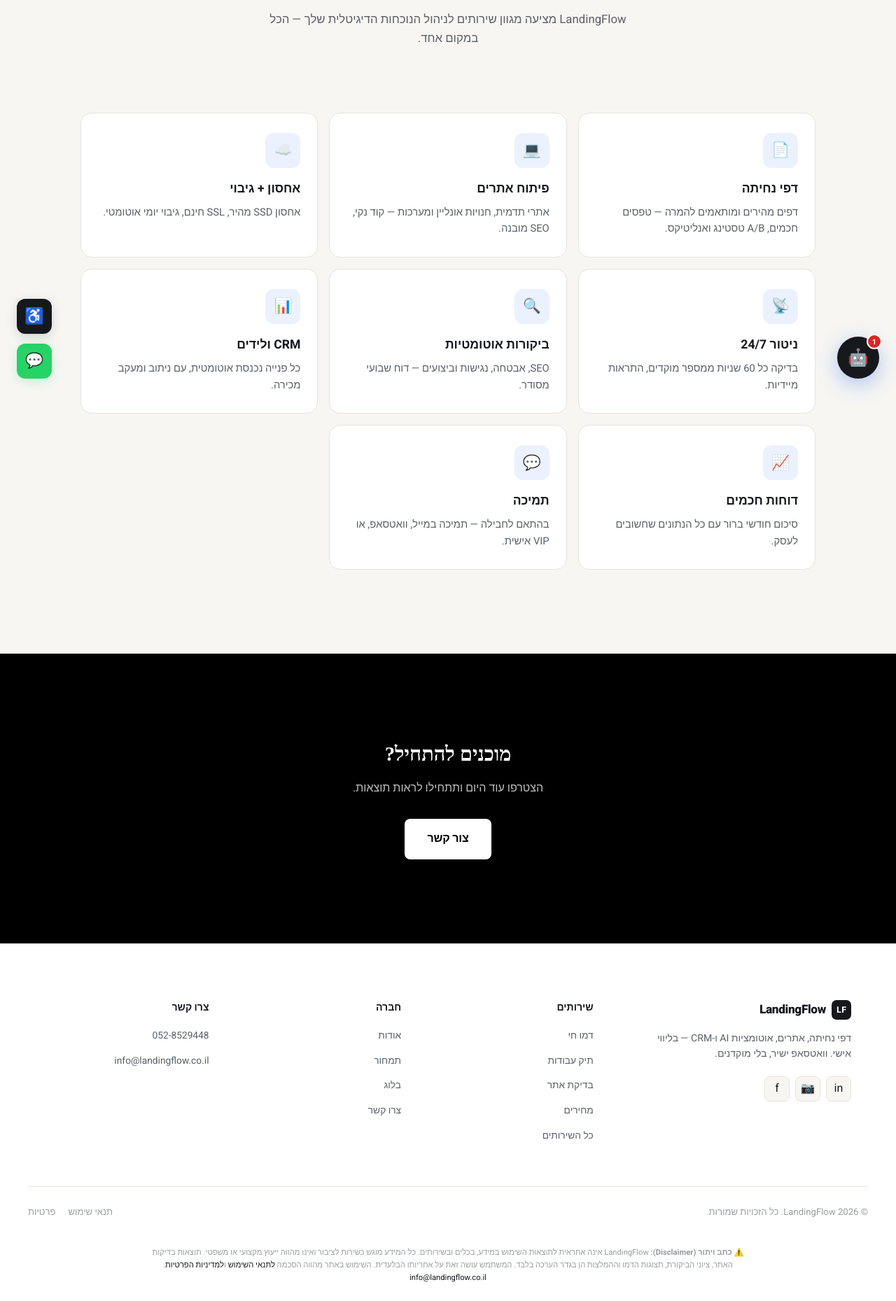
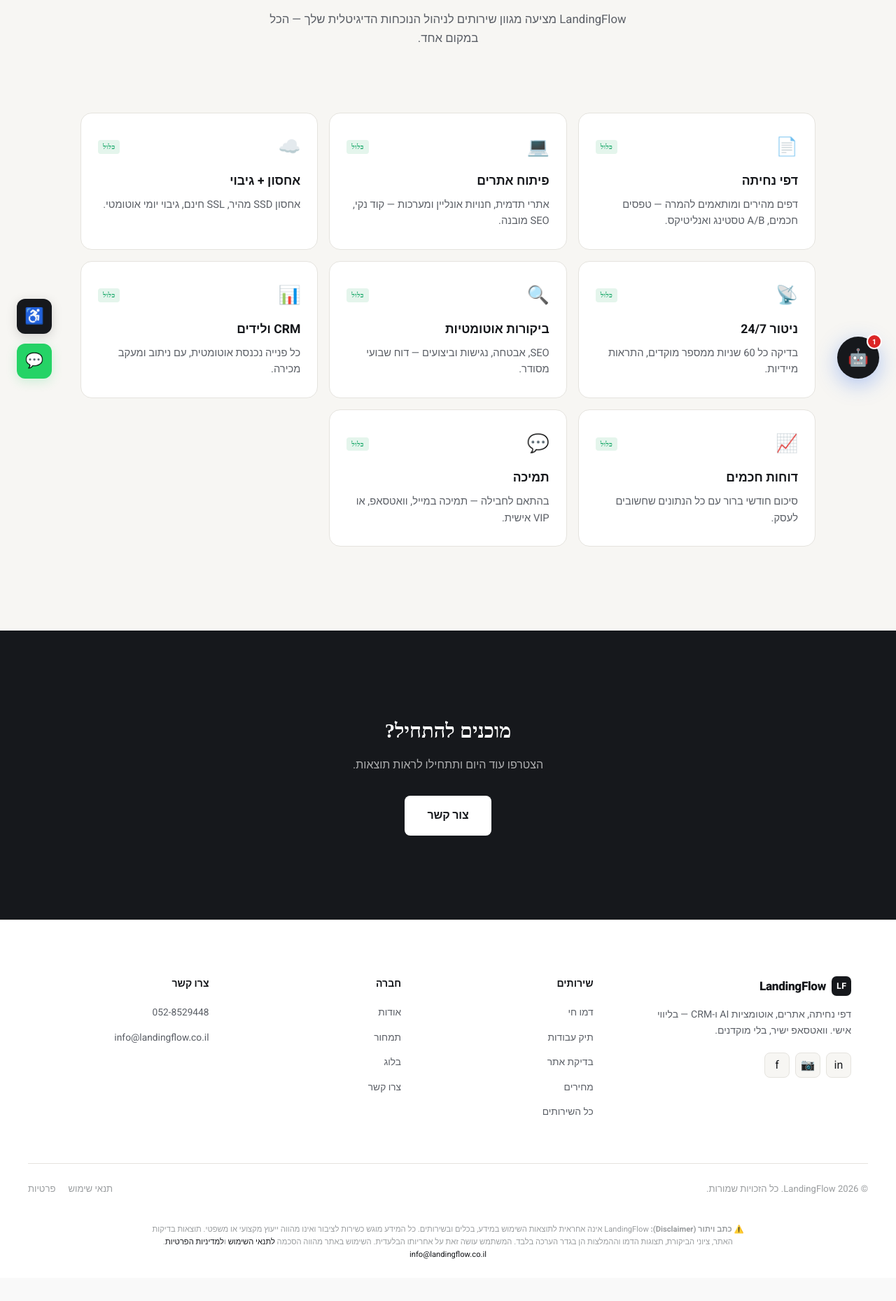
Before and after one commit to BennyTheLion/LandingFlow, a PHP site: page /services in a window 1280 px wide. Shown: the part 235-2094 px from the top of the page at 70% size. After the commit the page ends 2034 px from the top, so only its background shows below. Run offline with PHP 8.4, Linux system fonts and the light colour scheme; some libraries are stand-ins or nearby versions; some web fonts are replaced.

Commit message:
Extend the redesign to the services and portfolio pages
Removes the leftover hardcoded blue accent from the services page (same
inconsistency fixed on pricing) and swaps its circular icon badges for the
bare-icon + mono "included" tag treatment used on the homepage. Portfolio
gets one honest supporting line tying it to the "personally built, not
templated" positioning established elsewhere.

Co-Authored-By: Claude Sonnet 5 <noreply@anthropic.com>
Claude-Session: https://claude.ai/code/session_01SWBzFfwmh3y9GoQngawdzv

```diff
--- a/app/views/public/portfolio.php
+++ b/app/views/public/portfolio.php
@@ -3,7 +3,8 @@
   <div class="head-center" style="margin-bottom:40px">
     <span class="section-eyebrow">תיק עבודות</span>
     <h1 class="section-title" style="margin:0 auto 12px">ראו אתרים שבנינו</h1>
-    <p class="section-sub" style="margin:0 auto 30px">גללו בין האתרים שיצרנו. כל אתר נטען בתצוגה מקדימה חיה.</p>
+    <p class="section-sub" style="margin:0 auto 14px">גללו בין האתרים שיצרנו. כל אתר נטען בתצוגה מקדימה חיה.</p>
+    <p style="font-family:var(--font-mono);font-size:.76rem;color:var(--ink-faint);margin:0 auto 30px">✦ כל אתר כאן נבנה אישית, אחד אחד — לא מתבנית גנרית</p>
   </div>
 
   <style>
--- a/app/views/public/services.php
+++ b/app/views/public/services.php
@@ -24,6 +24,25 @@ $services = [
 $svcType = $serviceType ?? "index";
 $s = $services[$svcType] ?? $services["index"];
 ?>
+<style>
+.svc-grid{display:grid;grid-template-columns:repeat(auto-fill,minmax(280px,1fr));gap:16px;max-width:1050px;margin:0 auto}
+.svc-card{background:var(--surface);border:1px solid var(--border);border-radius:16px;padding:28px 24px;display:block;transition:all .25s;text-decoration:none;color:inherit}
+.svc-card:hover{border-color:var(--signal);box-shadow:var(--shadow-md);transform:translateY(-2px)}
+.svc-card .ic{font-size:1.6rem;margin-bottom:14px;display:flex;align-items:center;justify-content:space-between}
+.svc-card .ic .tag{font-family:var(--font-mono);font-size:.62rem;font-weight:600;letter-spacing:.02em;color:var(--signal);background:var(--signal-soft);padding:2px 7px;border-radius:4px}
+.svc-card h3{font-size:1.1rem;font-weight:700;margin-bottom:8px}
+.svc-card p{color:var(--ink-soft);font-size:.92rem;line-height:1.6}
+
+.svc-long{max-width:750px;margin:0 auto 30px;background:var(--surface);border:1px solid var(--border);border-radius:14px;padding:24px}
+.svc-long p{color:var(--ink-soft);font-size:.95rem;line-height:1.8}
+.svc-features{display:grid;grid-template-columns:1fr;gap:10px;max-width:700px;margin:0 auto}
+.svc-feature{display:flex;align-items:center;gap:10px;background:var(--surface);border:1px solid var(--border);border-radius:12px;padding:14px 18px;font-size:.95rem}
+.svc-feature .check{color:var(--signal);font-weight:700;font-size:1.05rem;flex-shrink:0}
+
+.svc-cta{background:var(--ink);color:#fff;text-align:center}
+.svc-cta h2{font-size:1.8rem;font-weight:800;margin-bottom:14px}
+.svc-cta p{color:rgba(255,255,255,.65);max-width:480px;margin:0 auto 30px}
+</style>
 
 <section style="padding-top:140px"><div class="container">
   <div class="head-center" style="margin-bottom:50px">
@@ -33,12 +52,12 @@ $s = $services[$svcType] ?? $services["index"];
   </div>
 
 <?php if (isset($s["items"])): ?>
-<div style="display:grid;grid-template-columns:repeat(auto-fill,minmax(280px,1fr));gap:16px;max-width:1050px;margin:0 auto">
+<div class="svc-grid">
 <?php foreach ($s["items"] as $item): ?>
-<a href="<?= $url($item["url"]) ?>" style="background:var(--surface);border:1px solid var(--border);border-radius:16px;padding:28px 24px;display:block;transition:transform .25s,box-shadow .25s;text-decoration:none;color:inherit">
-  <div style="width:50px;height:50px;border-radius:12px;background:rgba(37,99,235,.09);display:flex;align-items:center;justify-content:center;font-size:1.3rem;margin-bottom:16px"><?= $item["icon"] ?></div>
-  <h3 style="font-size:1.1rem;font-weight:700;margin-bottom:8px"><?= $item["title"] ?></h3>
-  <p style="color:var(--ink-soft);font-size:.92rem;line-height:1.6"><?= $item["desc"] ?></p>
+<a href="<?= $url($item["url"]) ?>" class="svc-card">
+  <div class="ic"><span><?= $item["icon"] ?></span><span class="tag">כלול</span></div>
+  <h3><?= $item["title"] ?></h3>
+  <p><?= $item["desc"] ?></p>
 </a>
 <?php endforeach; ?>
 </div>
@@ -46,24 +65,24 @@ $s = $services[$svcType] ?? $services["index"];
 
 <?php if (isset($s["features"])): ?>
   <?php if (!empty($s["long"])): ?>
-  <div style="max-width:750px;margin:0 auto 30px;background:var(--surface);border:1px solid var(--border);border-radius:14px;padding:24px">
-    <p style="color:var(--ink-soft);font-size:.95rem;line-height:1.8"><?= nl2br($s["long"]) ?></p>
+  <div class="svc-long">
+    <p><?= nl2br($s["long"]) ?></p>
   </div>
   <?php endif; ?>
-<div style="display:grid;grid-template-columns:1fr;gap:12px;max-width:700px;margin:0 auto">
+<div class="svc-features">
 <?php foreach ($s["features"] as $f): ?>
-<div style="display:flex;align-items:center;gap:10px;background:var(--surface);border:1px solid var(--border);border-radius:12px;padding:14px 18px;font-size:.95rem">
-  <span style="color:var(--success);font-weight:700;font-size:1.1rem">✓</span><?= $f ?>
+<div class="svc-feature">
+  <span class="check">✓</span><?= $f ?>
 </div>
 <?php endforeach; ?>
 </div>
 <?php endif; ?>
 </div></section>
 
-<section style="background:var(--primary-dark);color:#fff;text-align:center"><div class="container">
-  <h2 style="font-size:1.8rem;font-weight:800;margin-bottom:14px">מוכנים להתחיל?</h2>
-  <p style="color:rgba(255,255,255,.75);max-width:480px;margin:0 auto 30px">הצטרפו עוד היום ותתחילו לראות תוצאות.</p>
-  <a href="<?= $url("contact") ?>" class="btn btn-primary btn-lg" style="background:#fff;color:var(--primary-dark)">צור קשר</a>
+<section class="svc-cta"><div class="container">
+  <h2>מוכנים להתחיל?</h2>
+  <p>הצטרפו עוד היום ותתחילו לראות תוצאות.</p>
+  <a href="<?= $url("contact") ?>" class="btn btn-primary btn-lg" style="background:#fff;color:var(--ink)">צור קשר</a>
 </div></section>
 
 <?php $content = ob_get_clean(); include __DIR__ . "/../partials/layout.php"; ?>
```
